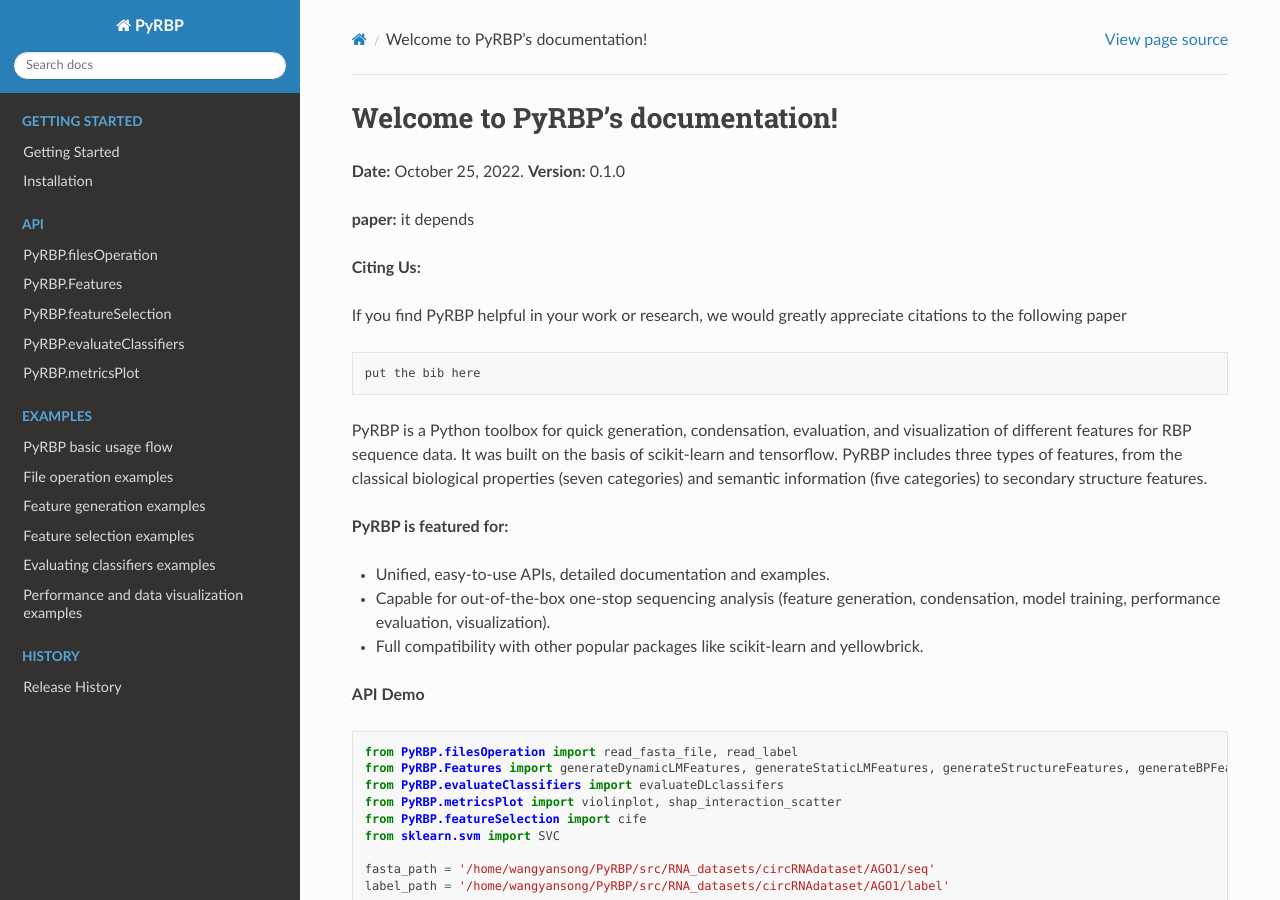
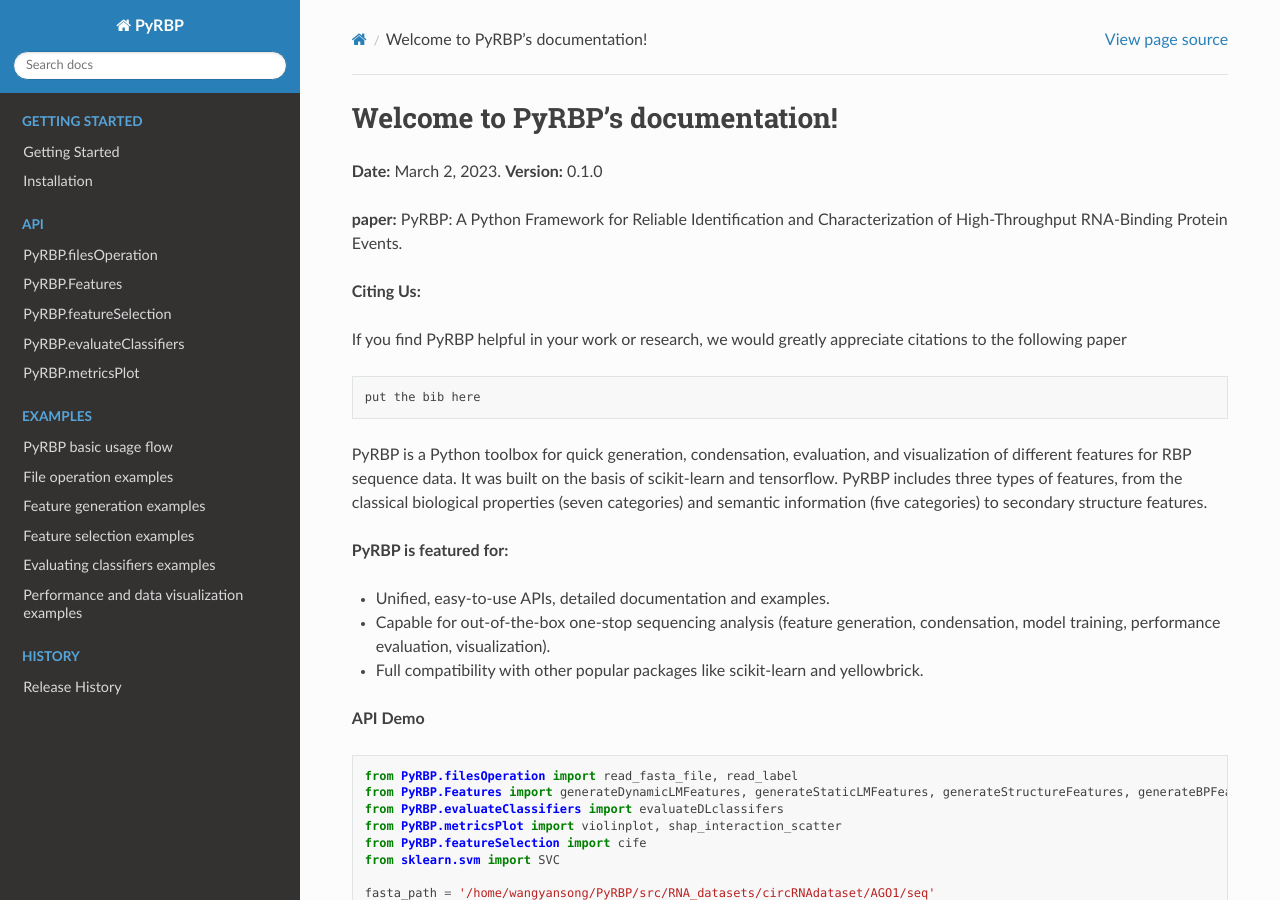
Before and after one commit to no-banana/PyRBP, a Sphinx documentation site: the page built from docs/source/index.rst, in a window 1280 px wide and 900 px high. Built offline with Sphinx 7.4.7 and the Read the Docs theme 2.0.0, drawn with Linux system fonts in a browser that asks for light colours.

Commit message:
Add files via upload

```diff
--- a/docs/source/index.rst
+++ b/docs/source/index.rst
@@ -5,9 +5,9 @@
 
 Welcome to PyRBP's documentation!
 =========================================================
-**Date:** October 25, 2022. **Version:** 0.1.0
+**Date:** March 2, 2023. **Version:** 0.1.0
 
-**paper:** it depends
+**paper:** PyRBP: A Python Framework for Reliable Identification and Characterization of High-Throughput RNA-Binding Protein Events.
 
 **Citing Us:**
 
```
